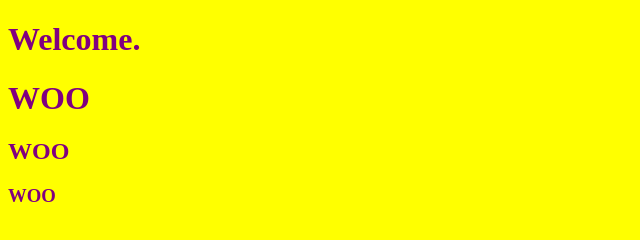
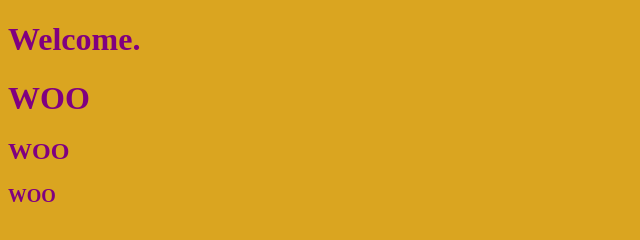
Before and after one commit to cadenichols/hackathon-app, a website: page index.html in a window 1280 px wide. Shown: the whole page, without its empty margins (0-640 px from the left). Drawn offline with Linux system fonts and the light colour scheme.

Commit message:
change from yellow to goldenrod

```diff
--- a/style.css
+++ b/style.css
@@ -1,4 +1,4 @@
 body {
   color: purple;
-  background-color: yellow;
+  background-color: goldenrod;
 }
```
